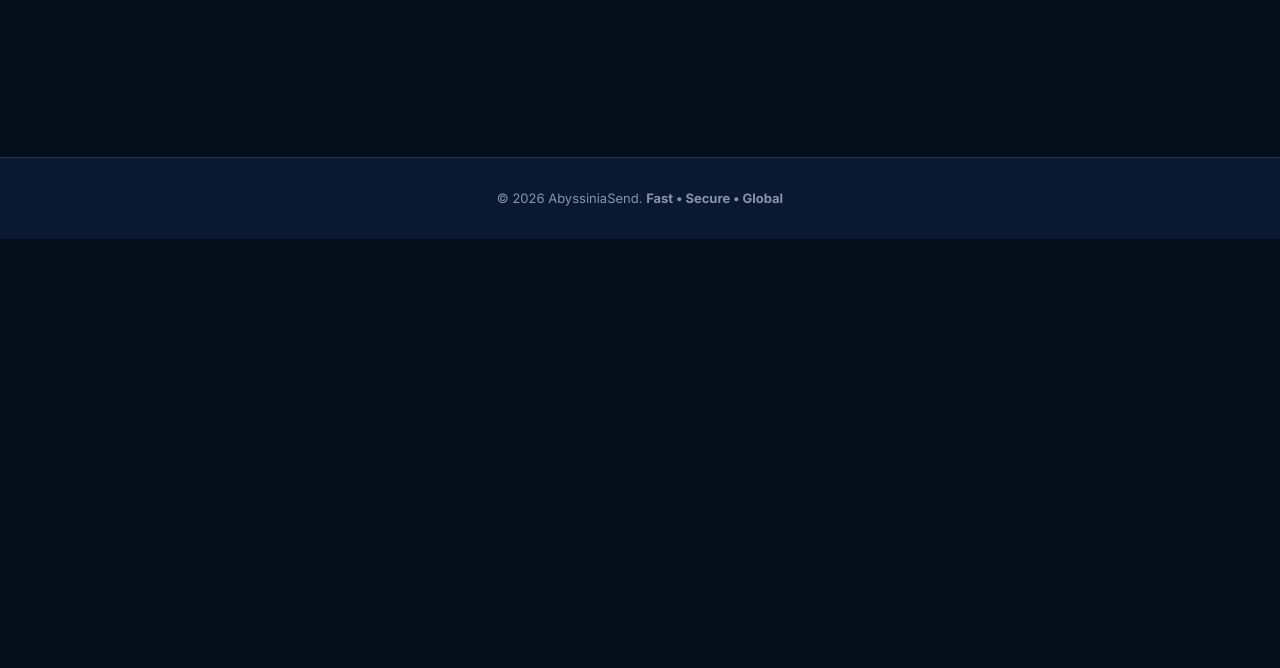
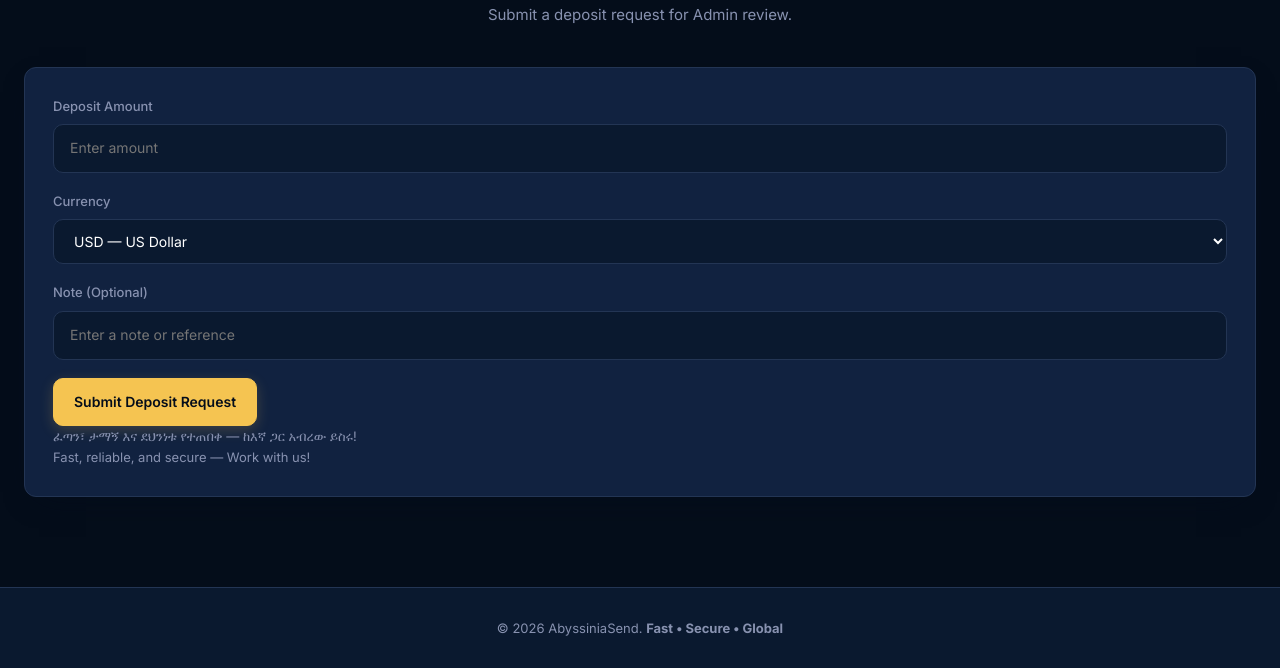
Before and after one commit to AbyssiniaSend/AbyssiniaSend, a website: page index.html in a window 1280 px wide. Shown: the part 561-1229 px from the top of the page. Before the commit the page ends 800 px from the top, so only its background shows below. Drawn offline with Linux system fonts and the light colour scheme.

Commit message:
Update index.html

```diff
--- a/index.html
+++ b/index.html
@@ -664,6 +664,61 @@
         </div>
       </section>
     </div>
+
+    <!-- DEPOSIT REQUEST SECTION -->
+    <section class="section" id="deposit-section">
+      <div class="section-header">
+        <h2 class="section-title">Deposit Request</h2>
+        <p class="section-subtitle">
+          Submit a  deposit request for Admin review.
+        </p>
+      </div>
+
+      <div class="card">
+        <form id="depositRequestForm">
+          <div class="form-group">
+            <label for="depositAmount">Deposit Amount</label>
+            <input
+              type="number"
+              id="depositAmount"
+              min="1"
+              step="0.01"
+              placeholder="Enter amount"
+              required
+            >
+          </div>
+
+          <div class="form-group">
+            <label for="depositCurrency">Currency</label>
+            <select id="depositCurrency" required>
+              <option value="USD">USD — US Dollar</option>
+              <option value="ETB">ETB — Ethiopian Birr</option>
+            </select>
+          </div>
+
+          <div class="form-group">
+            <label for="depositNote">Note (Optional)</label>
+            <input
+              type="text"
+              id="depositNote"
+              maxlength="200"
+              placeholder="Enter a note or reference"
+            >
+          </div>
+
+          <button type="submit" class="btn">
+            Submit Deposit Request
+          </button>
+
+        <p class="note">
+  ፈጣን፣ ታማኝ እና ደህንነቱ የተጠበቀ — ከእኛ ጋር አብረው ይስሩ! <br>
+  Fast, reliable, and secure — Work with us!
+</p>
+
+          <div id="depositMessage" class="message" role="status"></div>
+        </form>
+      </div>
+    </section>
 
     <!-- APP MENU -->
     <div id="page-menu" class="page-view">
```
